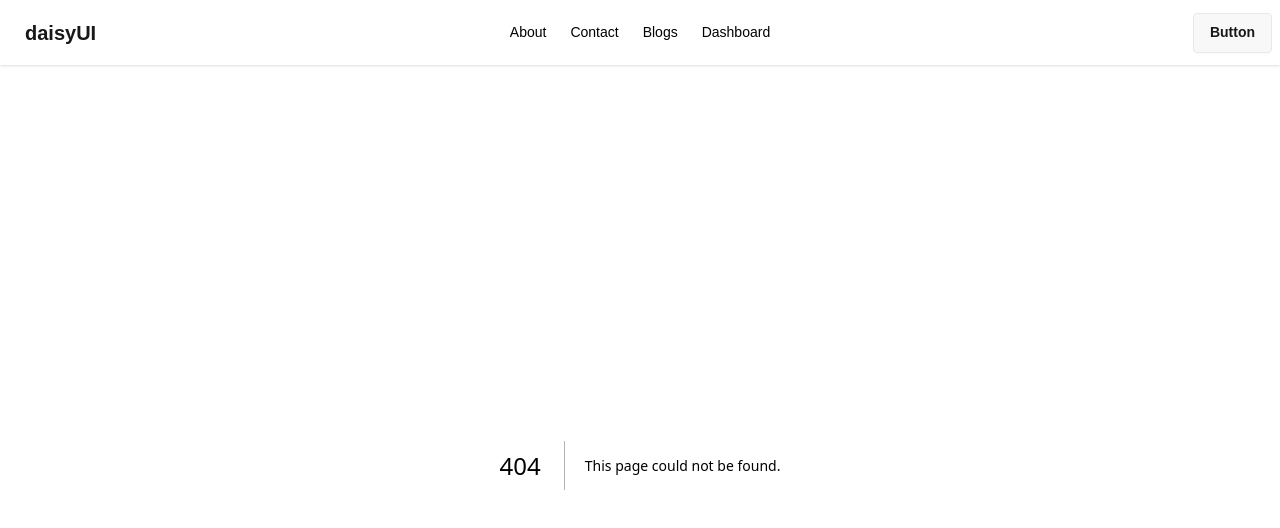
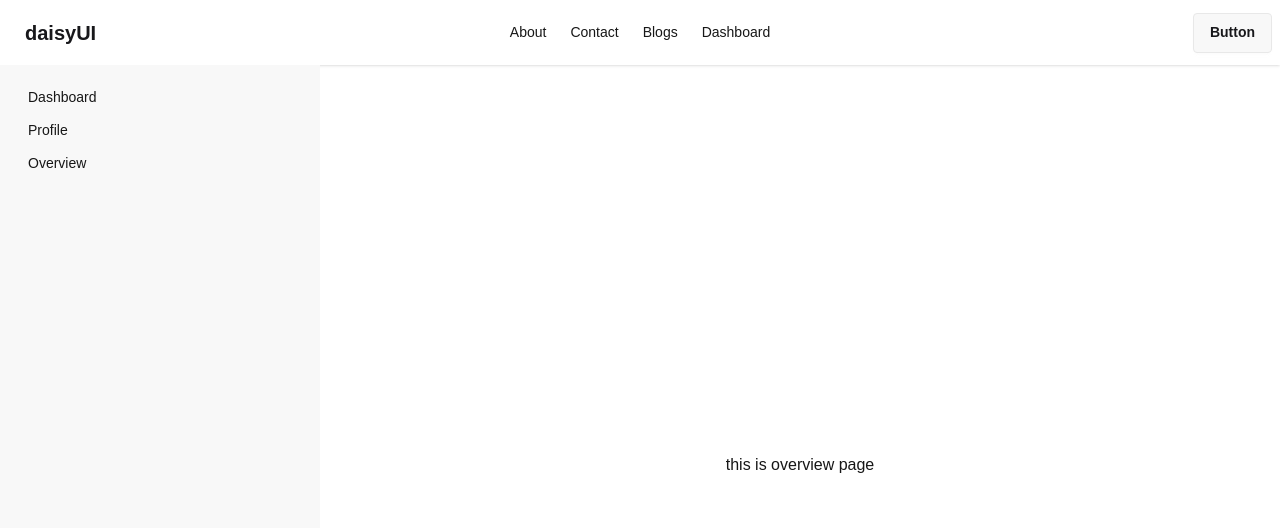
Before and after one commit to sohagroy7223/my-next-app, a Next.js app: page /dashboard/overview in a window 1280 px wide. Before the commit this address had no page. Shown: the top 528 px of the page. Built offline with nearby package versions, Linux system fonts and the light colour scheme.

Commit message:
addad dashboard profile, overview page

```diff
--- a/src/app/dashboard/layout.jsx
+++ b/src/app/dashboard/layout.jsx
@@ -1,3 +1,4 @@
+import Link from "next/link";
 import React from "react";
 
 const DashboardLayout = ({ children }) => {
@@ -19,10 +20,13 @@ const DashboardLayout = ({ children }) => {
         <ul className="menu bg-base-200 min-h-full w-80 p-4">
           {/* Sidebar content here */}
           <li>
-            <a>Sidebar Item 1</a>
+            <Link href="/dashboard">Dashboard</Link>
           </li>
           <li>
-            <a>Sidebar Item 2</a>
+            <Link href="/dashboard/profile">Profile</Link>
+          </li>
+          <li>
+            <Link href="/dashboard/overview">Overview</Link>
           </li>
         </ul>
       </div>
--- /dev/null
+++ b/src/app/dashboard/overview/page.jsx
@@ -0,0 +1,11 @@
+import React from "react";
+
+const OverviewPage = () => {
+  return (
+    <div>
+      <h3>this is overview page</h3>
+    </div>
+  );
+};
+
+export default OverviewPage;
--- /dev/null
+++ b/src/app/dashboard/profile/page.jsx
@@ -0,0 +1,11 @@
+import React from "react";
+
+const profilePage = () => {
+  return (
+    <div>
+      <h2>this is profile page</h2>
+    </div>
+  );
+};
+
+export default profilePage;
```
